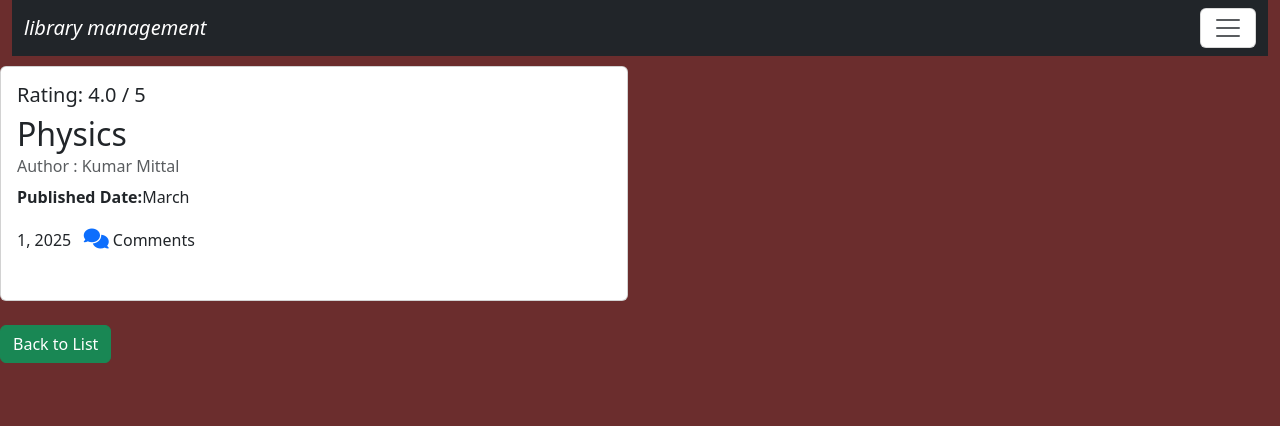
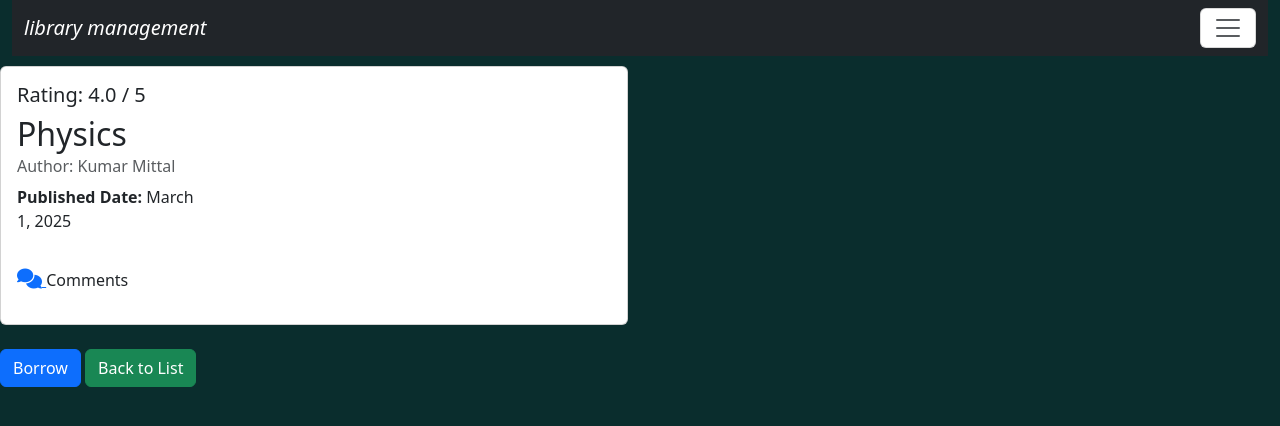
Before and after one commit to SwetTrivedi/librarymanagmentsystem, a Django app: page /bookdetail/18/ in a window 1280 px wide. Shown: the top 426 px of the page. Run offline with Django 5.2, Linux system fonts and the light colour scheme; data comes from the database, SQL or seed files in the repository; both versions use the stored data as it was after the commit; some libraries are stand-ins or nearby versions.

Commit message:
Borrow and Rating

```diff
--- a/library/models.py
+++ b/library/models.py
@@ -27,7 +27,7 @@ class Book(models.Model):
 
 class Rating(models.Model):
     user = models.ForeignKey(User, on_delete=models.CASCADE)
-    book = models.ForeignKey(Book, on_delete=models.CASCADE)
+    book = models.ForeignKey(Book, on_delete=models.CASCADE,related_name='ratings')
     score = models.IntegerField()
 
 class Comment(models.Model):
@@ -54,7 +54,7 @@ class BorrowRecord(models.Model):
     book = models.ForeignKey(Book, on_delete=models.CASCADE)
     borrow_date = models.DateField(auto_now_add=True)
     return_date = models.DateField(null=True, blank=True)
-    due_date = models.DateField(default=date.today() + timedelta(days=14))  # 2 weeks
+    due_date = models.DateField(default=date.today() + timedelta(days=14))
     is_returned = models.BooleanField(default=False)
     def __str__(self):
         return f"{self.user.username} borrowed {self.book.book_name}"
--- a/library/static/css/style.css
+++ b/library/static/css/style.css
@@ -1,5 +1,5 @@
 body {
-    background-color:rgb(107, 45, 45);
+    background-color:rgb(10, 45, 45);
     color:antiquewhite;
 }
 .star {
--- a/library/templates/bookdetails.html
+++ b/library/templates/bookdetails.html
@@ -1,46 +1,52 @@
 {% extends 'base.html' %}
 {% load  static %}
 {% block content %}
-<div class="col-sm-6" style='margin-top:10px;'>
+
+<div class="col-sm-6" style="margin-top:10px;">
     <div class="card">
         <div class="card-body">
             <h5>Rating: {{ book.book_rating }} / 5</h5>
-        <h2 class="card-title">{{book.book_name}} </h2>
+            <h2 class="card-title">{{ book.book_name }}</h2>
 
-            <h6 class="card-subtitle mb-2 text-muted">Author : {{book.authors.all|join:" , "}}</h6>
+             <h6 class="card-subtitle mb-2 text-muted">
+                 Author: {{ book.authors.all|join:", " }}
+             </h6>
 
              <div class="row mb-3">
                  <div class="col-md-4">
-                <p><strong>Published Date:</strong>{{book.publish_year}}
-                     &nbsp;&nbsp;<a href="{% url 'comment' book.id %}"><i class="fa-solid fa-comments" style="font-size:20px; margin-top:20px;"></i></a></i>
+                     <p><strong>Published Date:</strong> {{ book.publish_year }}</p>
+                     <a href="{% url 'comment' book.id %}">
+                         <i class="fa-solid fa-comments" style="font-size:20px; margin-top:20px;"></i>
+                     </a>
                      Comments
                  </div>
              </div>
          </div>
      </div>
 
-
-
     <div class="mt-4">
          {% if perms.library.delete_book %}
-        <form action="{% url 'deletebook' book.pk %}" method='post' class="d-inline">
+             <form action="{% url 'deletebook' book.pk %}" method="post" class="d-inline">
                  {% csrf_token %}
                  <input type="submit" class="btn btn-danger" value="Delete">
              </form>
          {% endif %}
 
          {% if perms.library.edit_book %}
-    <form action="{% url 'editbook' book.pk %}"  class="d-inline">
+             <form action="{% url 'editbook' book.pk %}" class="d-inline">
                  {% csrf_token %}
-        <input type="submit" class="btn btn-danger" value="Edit">
+                 <input type="submit" class="btn btn-warning" value="Edit">
              </form>
-    {% else %}
-        {% comment %} <a href="{% url 'borrow_book' book.id %}" class="btn btn-primary">Borrow</a>
-
-    <a href="{% url 'return_book' borrow.id %}" class="btn btn-danger">Return Book</a> {% endcomment %}
          {% endif %}
 
+         {% if book.available_copies > 0 %}
+             <a href="{% url 'borrow_book' book.id %}" class="btn btn-primary">Borrow</a>
+         {% endif %}
+        {% for borrow in book.borrow_set.all %}
+             {% if borrow.user == request.user %}
+                    <a href="{% url 'return_book' borrow.id %}"><input type="submit" value="Return"></a>
+             {% endif %}
+         {% endfor %}
          <a href="{% url 'booklist' %}" class="btn btn-success">Back to List</a>
     </div>
-</div>
  {% endblock content %}
--- a/library/templates/booklist.html
+++ b/library/templates/booklist.html
@@ -24,7 +24,7 @@
                 <a href="{% url 'dashboard' %}"><input type="submit" class="btn btn-sm btn-primary" value="Back Dashboard"></a>
                <form action="{% url 'favbook' book.id %}" method="POST">
                     {% csrf_token %}
-                        <button type="submit" class="btn btn-danger">
+                        <button type="submit" class="btn btn">
                         {% if book.favourite.all|length > 0 %}
                         <i class="fa-solid  fa-heart" style="color:red;"></i>
                         {% else %}
@@ -33,7 +33,6 @@
                     </button>
 
                 </form>
-
 
             {% endif %}
         </div>
--- a/library/templates/dashboard.html
+++ b/library/templates/dashboard.html
@@ -10,7 +10,7 @@
 </div>
 <div class="col-sm-12" style="margin:50px;">
     {% csrf_token %}
-<h1><i>Welcome {{fullname}} To Our Library </i></h1><br>
+<h1><i>Welcome "{{fullname}}" To Our Library </i></h1><br>
 <a href="{% url 'booklist' %}"><input type="submit" class ="btn btn-primary"value="View Books"></a>
 </div>
 
--- a/library/templates/feedback.html
+++ b/library/templates/feedback.html
@@ -6,6 +6,6 @@
     <title>Document</title>
 </head>
 <body>
-    hyy i am feedback page
+   Some Error Occured ...............
 </body>
 </html>
--- a/library/views.py
+++ b/library/views.py
@@ -6,6 +6,8 @@ from .models import Book ,  Rating, Like , Comment ,favourite
 from django.db.models import Q , Avg
 from django.core.paginator import Paginator
 from django .shortcuts import get_object_or_404
+from django.conf import settings
+import os
 # Create your views here.
 def home (request):
     return render(request,'home.html')
@@ -86,13 +88,14 @@ def book_list(request):
 
 def viewbooks(request,pk):
     book=Book.objects.get(pk=pk)
+    # pdf_path = os.path.join(settings.MEDIA_URL, 'sample.pdf')
     if request.method=='POST':
         text=request.POST.get('text')
 
         if text:
             Comment.objects.create(user=request.user,book=book,text=text)
             return redirect('viewsbook',pk=pk)
-    return render(request,'bookdetails.html',{'book':book })
+    return render(request,'bookdetails.html',{'book':book})
 
 def addbook(request):
     if request.user.is_authenticated:
@@ -100,6 +103,7 @@ def addbook(request):
             form=Addbook(request.POST)
             if form.is_valid():
                 book=form.save(commit=False)
+                print(book)
                 book.save()
                 book.authors.set(form.cleaned_data['authors'])
                 form= Addbook()
@@ -162,7 +166,6 @@ def book_like(request, id):
 
 def deletecomment(request, id):
     pi = get_object_or_404(Comment, id=id)
-
     if request.user.is_superuser or request.user == pi.user:
         pi.delete()
         return HttpResponseRedirect('/booklist/')
@@ -181,16 +184,13 @@ def rate_book(request, pk):
             return redirect('viewsbook', pk=book.pk)
     else:
         form = RatingForm(instance=book)
-
     return render(request, 'rate_book.html', {'form': form,'book':book})
 
 
 
 def fav_book(request, book_id):
     book = Book.objects.get(pk=book_id)
-
     fav, created = favourite.objects.get_or_create(user=request.user, book=book)
-
     if not created:
         fav.delete()
     return redirect('booklist')
@@ -201,36 +201,38 @@ def favorite_books(request):
 
 
 
-# from .models import Book, BorrowRecord
-# from datetime import date
-# def borrow_book(request, book_id):
-#     book = get_object_or_404(Book, id=book_id)
-
-#     if book.available_copies > 0:
-#         # Create a borrow record
-#         borrow = BorrowRecord.objects.create(user=request.user, book=book)
-#         book.available_copies -= 1
-#         book.save()
-
-#         messages.success(request, f"You have borrowed '{book.book_name}'. Return by {borrow.due_date}.")
-#     else:
-#         messages.error(request, "Sorry, this book is currently not available.")
-
-#     return redirect('home')
 
 
-# def return_book(request, borrow_id):
-#     borrow = get_object_or_404(BorrowRecord, id=borrow_id, user=request.user)
+from .models import Book, BorrowRecord
+from datetime import date
+def borrow_book(request, book_id):
+    if request.method=="POST":
+        book = get_object_or_404(Book, id=book_id)
 
-#     if not borrow.is_returned:
-#         borrow.is_returned = True
-#         borrow.return_date = date.today()
-#         borrow.book.available_copies += 1
-#         borrow.book.save()
-#         borrow.save()
+    if book.available_copies > 0:
+        borrow = BorrowRecord.objects.create(user=request.user, book=book)
+        book.available_copies -= 1
+        book.save()
 
-#         messages.success(request, f"You have successfully returned '{borrow.book.book_name}'.")
-    # else:
-    #     messages.warning(request, "This book is already returned.")
+        messages.success(request, f"You have borrowed '{book.book_name}'. Return by {borrow.due_date}.")
+    else:
+        messages.warning(request, "Sorry, this book is currently not available.")
 
-    # return redirect('home')
+    return render(request,'borrow.html')
+
+
+def return_book(request, borrow_id):
+    borrow = get_object_or_404(BorrowRecord, id=borrow_id, user=request.user)
+
+    if not borrow.is_returned:
+        borrow.is_returned = True
+        borrow.return_date = date.today()
+        borrow.book.available_copies += 1
+        borrow.book.save()
+        borrow.save()
+
+        messages.success(request, f"You have successfully returned '{borrow.book.book_name}'.")
+    else:
+        messages.warning(request, "This book is already returned.")
+
+    return redirect('home')
--- a/librarymanagementsystem/urls.py
+++ b/librarymanagementsystem/urls.py
@@ -38,6 +38,6 @@ urlpatterns = [
     path('favourite/<int:book_id>/', views.fav_book, name='favbook'),
     path('my-favorites/', views.favorite_books, name='favorite-books'),
     path('deletecomment/<int:id>/', views.deletecomment, name='delcomment'),
-    # path('borrow/<int:book_id>/',views.borrow_book, name='borrow_book'),
-    # path('return/<int:borrow_id>/', views.return_book, name='return_book'),
+    path('borrow/<int:book_id>/',views.borrow_book, name='borrow_book'),
+    path('return/<int:borrow_id>/', views.return_book, name='return_book'),
 ]
```
Also changed, not shown: library/admin.py (+7 -7 lines), library/forms.py (+7 -1 lines), library/templates/borrow.html (+10 -9 lines), library/templates/comment.html (+3 -12 lines), db.sqlite3, library/migrations/0014_alter_borrowrecord_due_date_alter_rating_book.py (added). Lines whose indentation alone changed are shown as unchanged.
